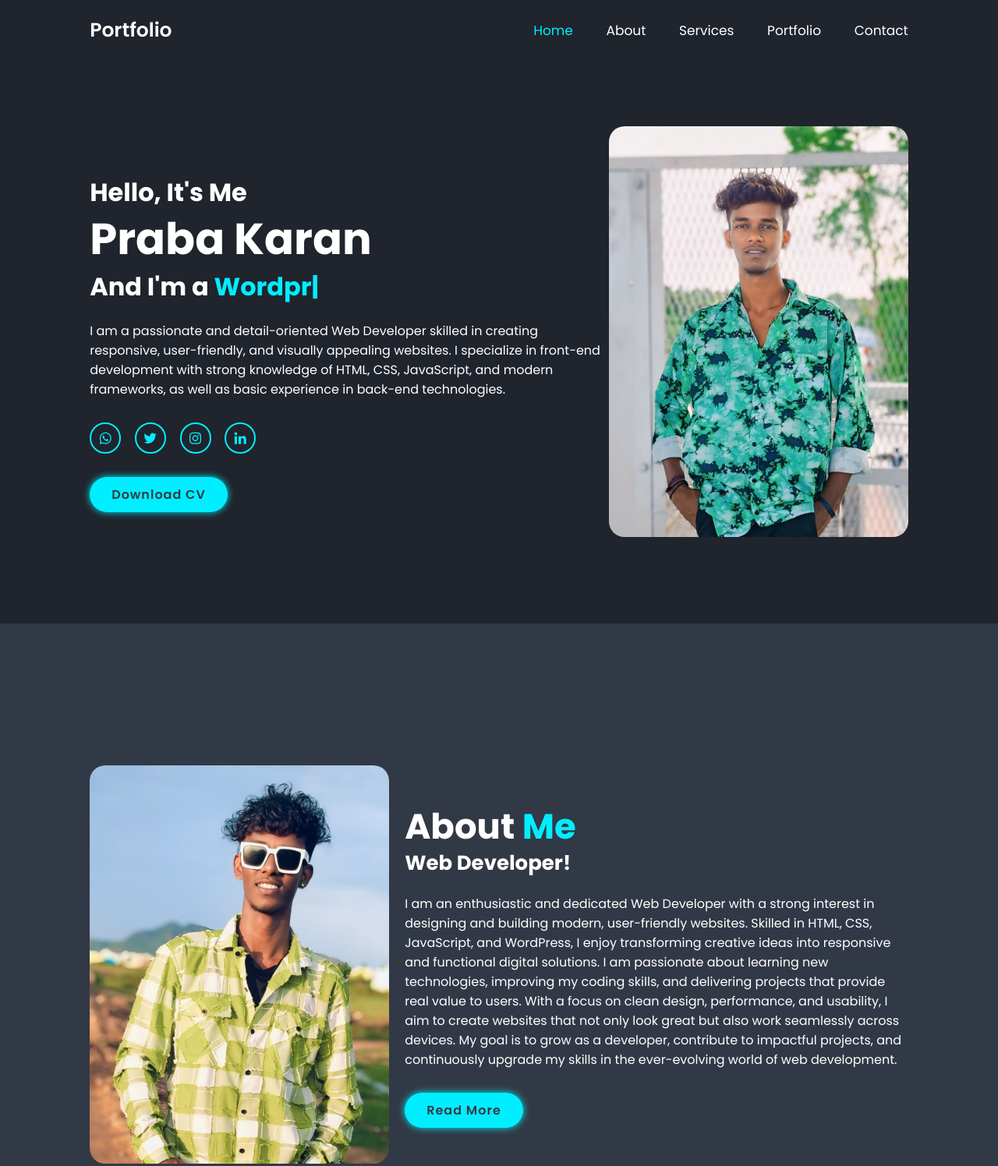
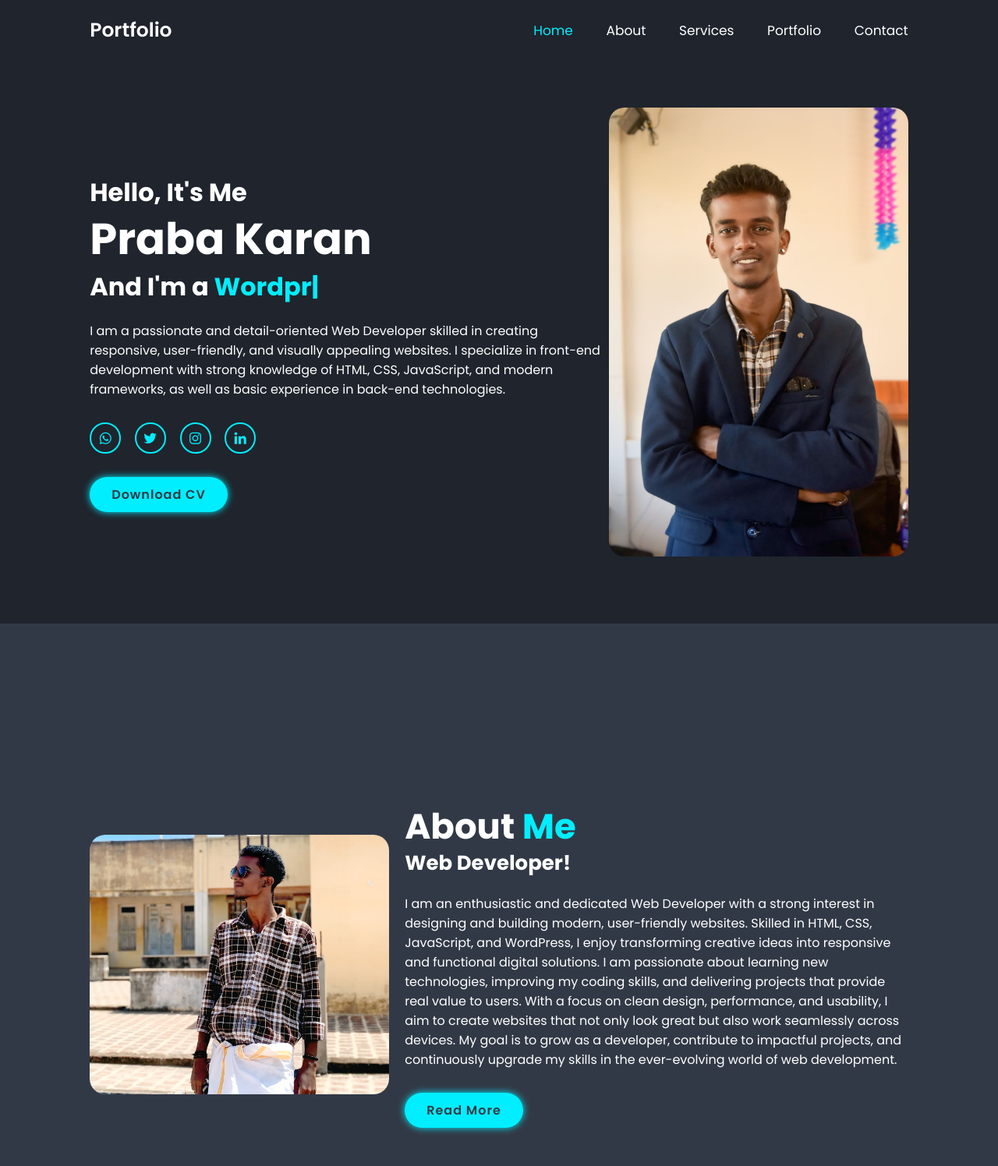
Before and after one commit to mprabakaran123456-prna/portfolio-website-praba-prna, a plain HTML site: page index.html in a window 1280 px wide. Shown: the top 1496 px of the page at 78% size. Drawn offline with nearby package versions, Linux system fonts and the light colour scheme.

Commit message:
fix: some changes index.html for image changes

```diff
--- a/index.html
+++ b/index.html
@@ -45,14 +45,14 @@
         </div>
 
         <div class="home-img">
-            <img src="images/p5.jpg" alt="">
+            <img src="images/two.jpg" alt="">
         </div>
     </section>
 
     <!-- about section design -->
     <section class="about" id="about">
         <div class="about-img">
-            <img src="images/p4.jpg" alt="">
+            <img src="images/one.jpg" alt="">
         </div>
 
         <div class="about-content">
```
Also changed, not shown: images/one.jpg (added), images/praba.jpg (added), images/two.jpg (added).
